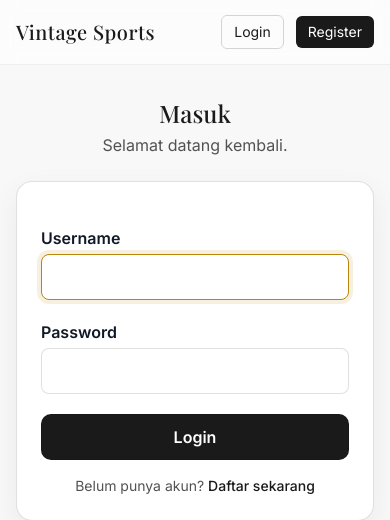
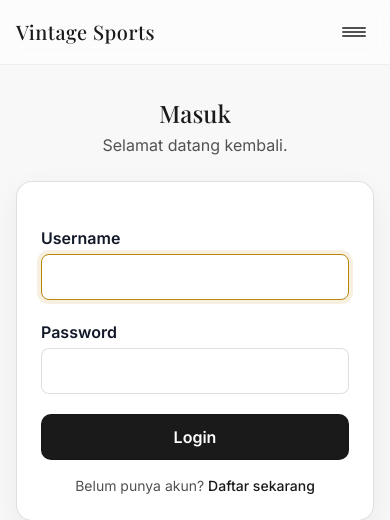
Before and after one commit to susshikan/football-shop, a Django app: page /login/ in a window 390 px wide. Shown: the top 520 px of the page. Run offline with Django 5.2, Linux system fonts and the light colour scheme; some libraries are stand-ins or nearby versions.

Commit message:
TUGAS5: Add hamburger navbar

```diff
--- a/templates/navbar.html
+++ b/templates/navbar.html
@@ -5,7 +5,8 @@
       <span class="hidden sm:inline text-[11px] uppercase tracking-widest text-gold group-hover:text-burgundy transition">Authentic Football Heritage</span>
     </a>
 
-    <div class="flex items-center gap-6">
+    <div class="flex items-center gap-3 md:gap-6">
+      <!-- Desktop navigation links -->
       <div class="hidden md:flex items-center gap-6 text-sm">
         <a href="/" class="text-neutral-700 hover:text-ink">Home</a>
         {% if user.is_authenticated %}
@@ -14,7 +15,8 @@
         {% endif %}
       </div>
 
-      <div class="flex items-center gap-3">
+      <!-- Desktop auth actions -->
+      <div class="hidden md:flex items-center gap-3">
         {% if user.is_authenticated %}
           <div class="hidden sm:flex flex-col items-end leading-tight">
             <span class="text-sm text-ink">Hi, {{ user.username }}</span>
@@ -29,6 +31,58 @@
              class="inline-flex items-center rounded-md bg-ink text-white px-3 py-1.5 text-sm hover:bg-gold transition">Register</a>
         {% endif %}
       </div>
+
+      <!-- Mobile Menu Button -->
+      <div class="md:hidden flex items-center">
+        <button class="mobile-menu-button p-2 text-neutral-600 hover:text-ink transition-colors" aria-label="Open menu">
+          <span class="sr-only">Open menu</span>
+          <div class="w-6 h-6 flex flex-col justify-center items-center">
+            <span class="bg-current block transition-all duration-300 ease-out h-0.5 w-6 rounded-sm"></span>
+            <span class="bg-current block transition-all duration-300 ease-out h-0.5 w-6 rounded-sm my-0.5"></span>
+            <span class="bg-current block transition-all duration-300 ease-out h-0.5 w-6 rounded-sm"></span>
+          </div>
+        </button>
+      </div>
     </div>
   </div>
+
+  <!-- Mobile Menu -->
+  <div class="mobile-menu hidden md:hidden bg-white border-t border-neutral-200/60">
+    <div class="px-6 py-4 space-y-4">
+      <!-- Mobile Navigation Links -->
+      <div class="space-y-1">
+        <a href="/" class="block text-neutral-700 hover:text-ink font-medium py-3 transition-colors">Home</a>
+        {% if user.is_authenticated %}
+          <a href="{% url 'main:create_product' %}" class="block text-neutral-700 hover:text-ink font-medium py-3 transition-colors">Add Product</a>
+        {% endif %}
+      </div>
+
+      <!-- Mobile User Section -->
+      <div class="border-t border-neutral-200/60 pt-4">
+        {% if user.is_authenticated %}
+          <div class="mb-4">
+            <div class="font-medium text-ink">{{ user.username }}</div>
+            <div class="text-sm text-neutral-500">{{ npm|default:"Student" }} - {{ class|default:"Class" }}</div>
+          </div>
+          <a href="{% url 'main:logout' %}" class="block text-red-600 hover:text-red-700 font-medium py-3 transition-colors">Logout</a>
+        {% else %}
+          <div class="space-y-3">
+            <a href="{% url 'main:login' %}" class="block text-neutral-700 hover:text-ink font-medium py-3 transition-colors">Login</a>
+            <a href="{% url 'main:register' %}" class="block bg-ink hover:bg-gold text-white font-medium py-3 px-4 rounded text-center transition-colors">Register</a>
+          </div>
+        {% endif %}
+      </div>
+    </div>
+  </div>
+
+  <script>
+    (function() {
+      const btn = document.querySelector('button.mobile-menu-button');
+      const menu = document.querySelector('.mobile-menu');
+      if (!btn || !menu) return;
+      btn.addEventListener('click', function () {
+        menu.classList.toggle('hidden');
+      });
+    })();
+  </script>
 </nav>
```
